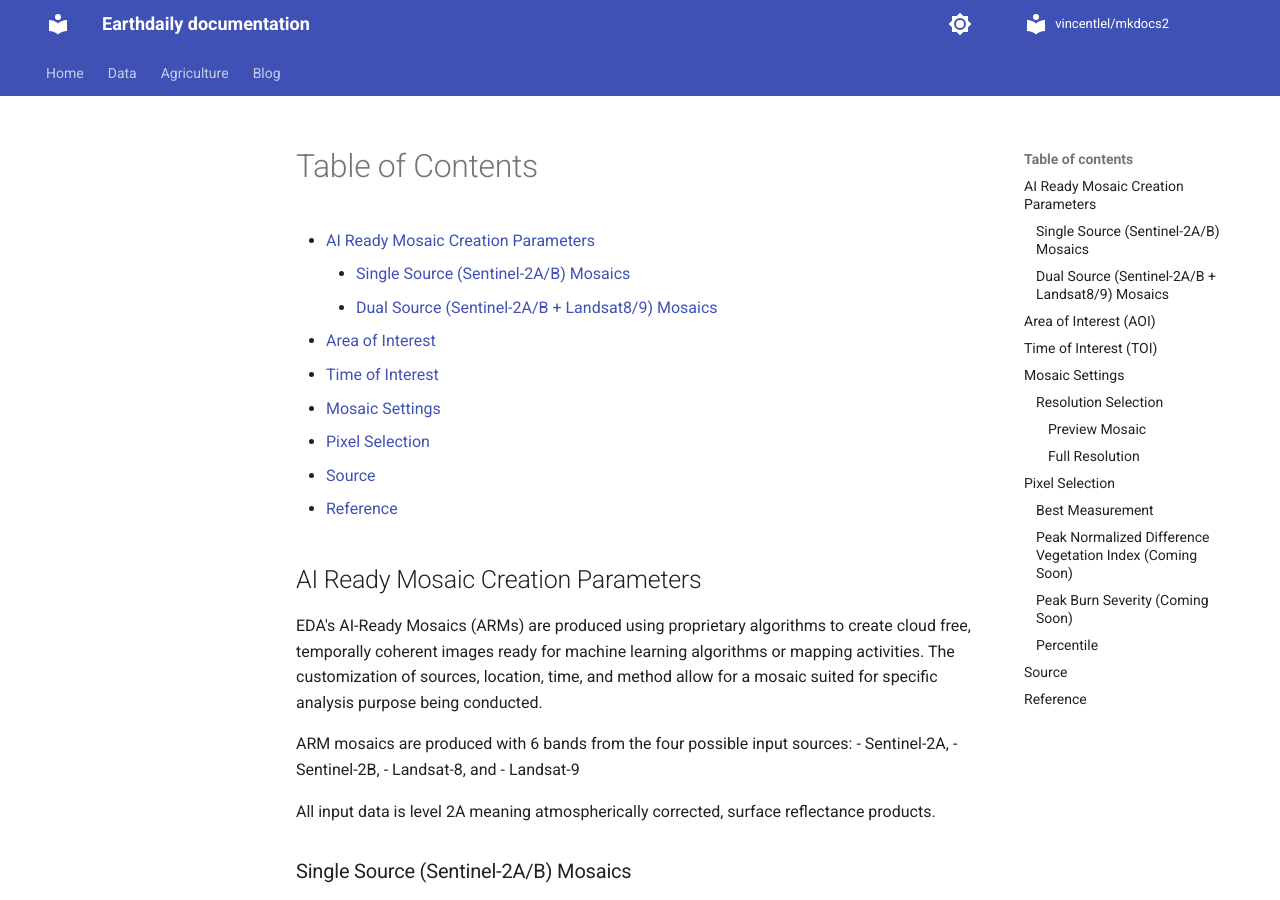
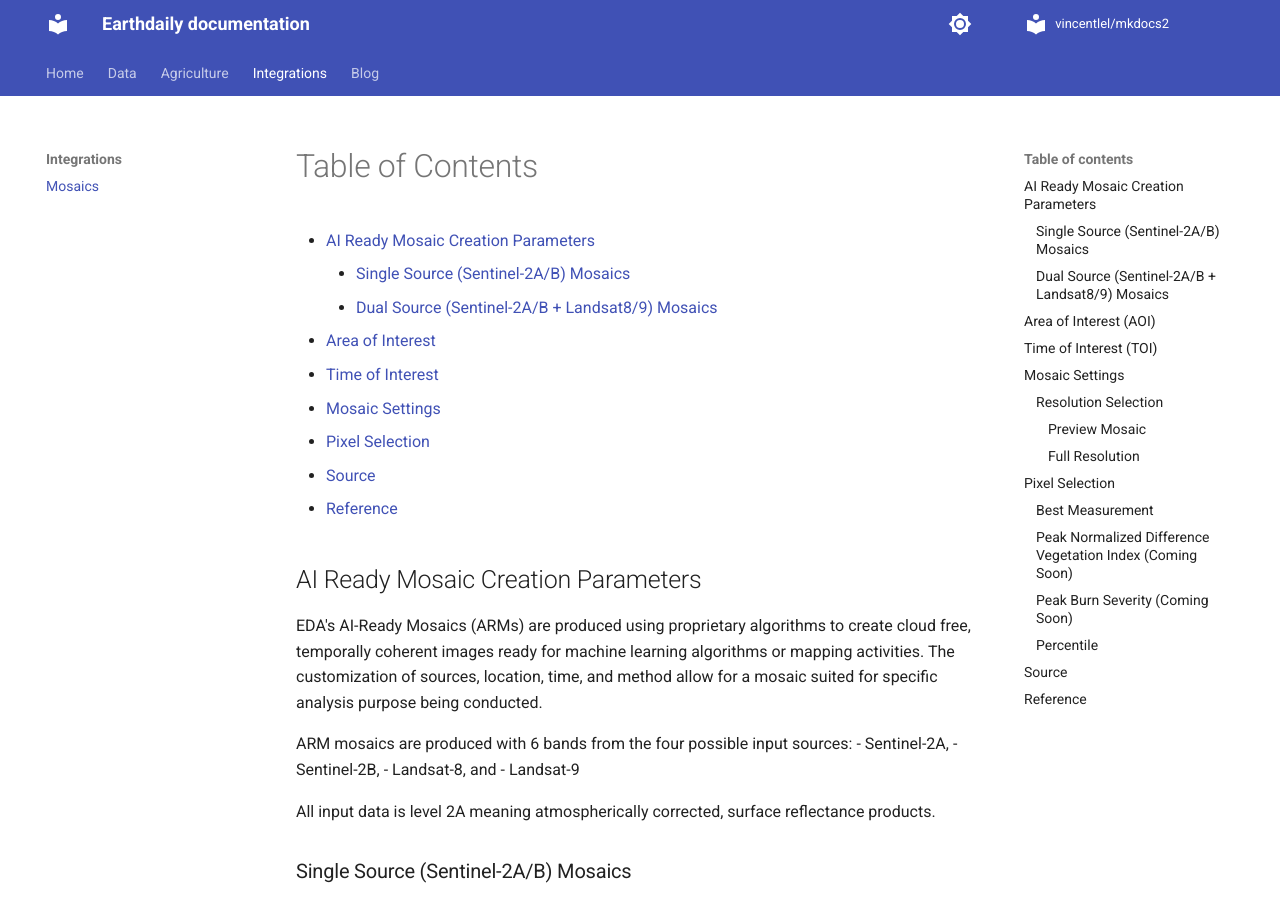
Before and after one commit to vincentlel/mkdocs2, an MkDocs documentation site: the page built from docs/EDS/Collections/EDAMosaics.md, in a window 1280 px wide and 900 px high. Built offline with MkDocs 1.6.1 and Material for MkDocs 9.7.7, drawn with Linux system fonts in a browser that asks for light colours; comment, search, counter and statistics services are not loaded; some of the changed lines change nothing that is shown.

Commit message:
Update mkdocs.yml

```diff
--- a/mkdocs.yml
+++ b/mkdocs.yml
@@ -537,20 +537,20 @@
         - EarthMosaics: EDS/Console/MosaicUI.mD
       - API:
         - API design:
-          - Details and limits: APIDetailsandLimits.md
-          - Spatial and temporal asset catalog: SpatialTemporalAssetCatalogs.md
+          - Details and limits: EDS/API/APIDesign/APIDetailsandLimits.md
+          - Spatial and temporal asset catalog: EDS/API/APIDesign/SpatialTemporalAssetCatalogs.md
         - API Usage:
-          - Command line: CommandLine.md
-          - Endpoints: Endpoints.md
-          - Postman: Postman.md
-          - Python: Python.md
+          - Command line: EDS/API/APIUsage/CommandLine.md
+          - Endpoints: EDS/API/APIUsage/Endpoints.md
+          - Postman: EDS/API/APIUsage/Postman.md
+          - Python: EDS/API/APIUsage/Python.md
       - Collections:
-        - Available collections: AvailableCollections.md
-        - Collections: Collections.md
-        - Cloud mask: EDACloudMasks.md
-        - Mosaics: EDAMosaics.md
+        - Available collections: EDS/Collections/AvailableCollections.md
+        - Collections: EDS/Collections/Collections.md
+        - Cloud mask: EEDS/Collections/EDACloudMasks.md
+        - Mosaics: EDS/Collections/EDAMosaics.md
     - Mosaics:
-      - Mosaics: EDAMosaics.md
+      - Mosaics: EDS/Collections/EDAMosaics.md
 #   - EDS Examples:
 #      - FAQs:
   - Agriculture:
@@ -559,9 +559,11 @@
     - Digital Ag feed:
       - App: Swagger.md
       - API: Swagger.md
+  - Integrations:
+    - Mosaics: EDS/Collections/EDAMosaics.md
+  - Blog:
+    - blog/index.md
 #  - Insights:
 #  - Insurance & Banking:
 #  - Mining & Energy:
 #  - Forest:
-  - Blog:
-    - blog/index.md
```
